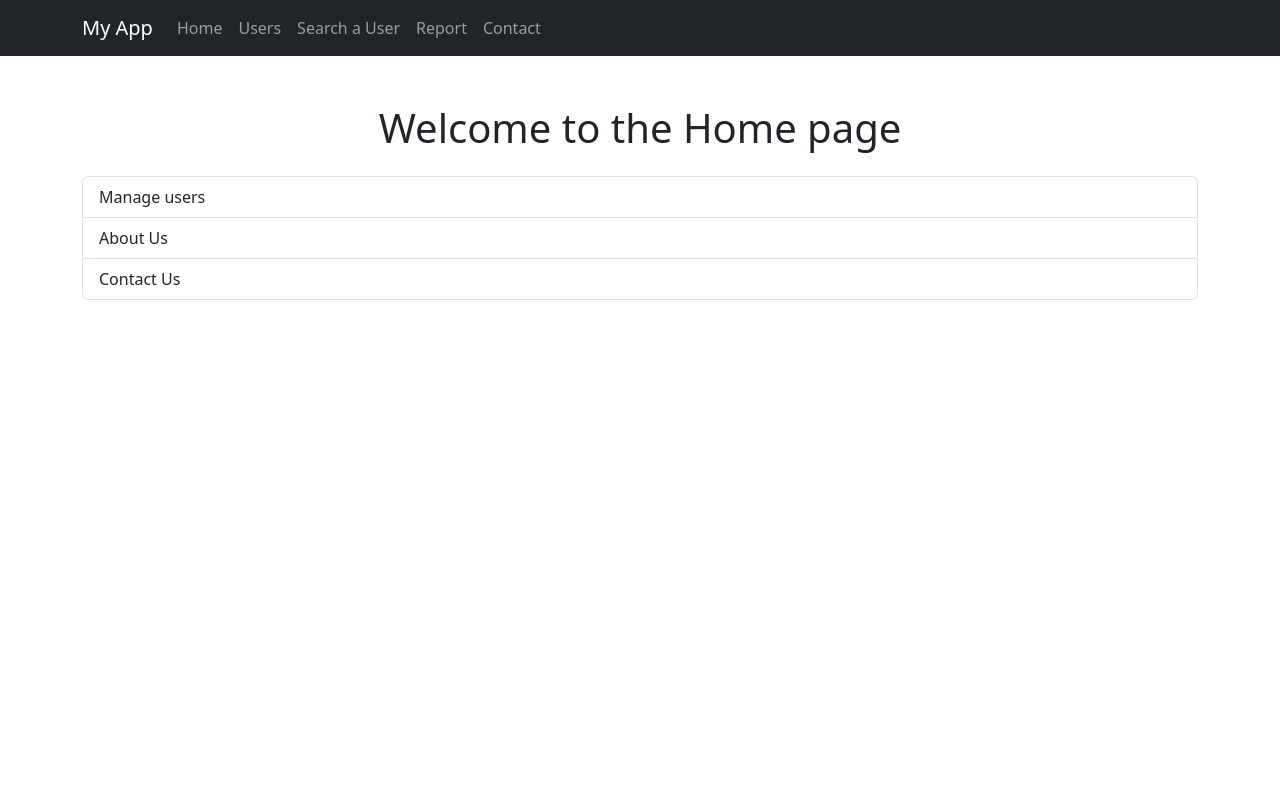
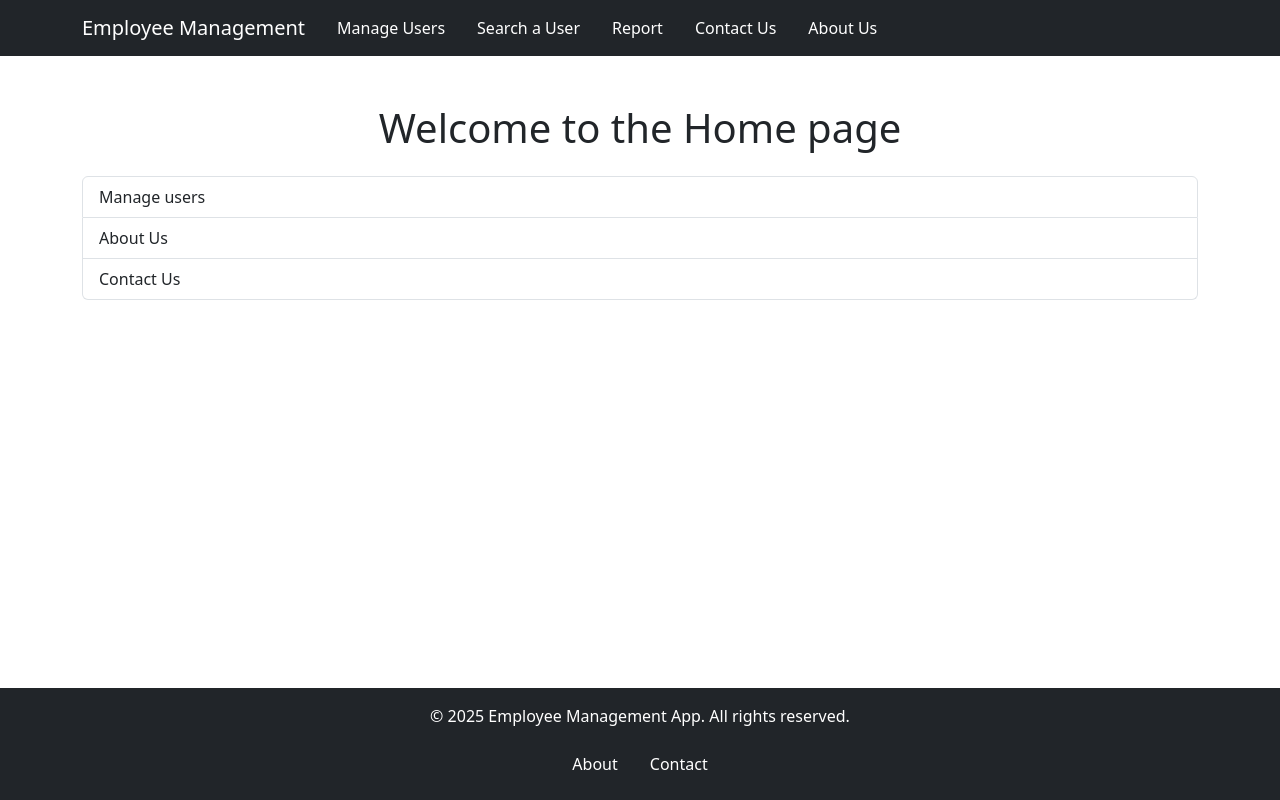
Before and after one commit to gautamcse27/crud_app, a React (Create React App) app in the folder frontend/: page / in a window 1280 px wide. Built offline with nearby package versions, Linux system fonts and the light colour scheme.

Commit message:
Update App.js

```diff
--- a/frontend/src/App.js
+++ b/frontend/src/App.js
@@ -2,72 +2,56 @@ import React from 'react';
 import { BrowserRouter as Router, Routes, Route, Link } from 'react-router-dom';
 import Home from './Home';
 import About from './About';
+import RealAbout from './RealAbout';
 import Contact from './Contact';
 import UserApp from './UserApp';
 import UserProfile from './UserProfile';
 import SearchUser from './SearchUser';
 import 'bootstrap/dist/css/bootstrap.min.css';
-
+import { Navbar, Nav, Container, Card } from "react-bootstrap";
+import './App.css';
 const App = () => {
     return (
+        <div className="d-flex flex-column min-vh-100">
         <Router>
             <nav className="navbar navbar-expand-lg navbar-dark bg-dark">
                 <div className="container">
-                    <Link to="/" className="navbar-brand">
-                        My App
-                    </Link>
-                    <button
-                        className="navbar-toggler"
-                        type="button"
-                        data-bs-toggle="collapse"
-                        data-bs-target="#navbarNav"
-                        aria-controls="navbarNav"
-                        aria-expanded="false"
-                        aria-label="Toggle navigation"
-                    >
-                        <span className="navbar-toggler-icon"></span>
-                    </button>
-                    <div className="collapse navbar-collapse" id="navbarNav">
-                        <ul className="navbar-nav">
-                            <li className="nav-item">
-                                <Link to="/" className="nav-link">
-                                    Home
-                                </Link>
-                            </li>
-                            <li className="nav-item">
-                                <Link to="/users" className="nav-link">
-                                    Users
-                                </Link>
-                            </li>
-                            <li className="nav-item">
-                                <Link to="/searchuser" className="nav-link">
-                                    Search a User
-                                </Link>
-                            </li>
-                            <li className="nav-item">
-                                <Link to="/about" className="nav-link">
-                                    Report
-                                </Link>
-                            </li>
-                            <li className="nav-item">
-                                <Link to="/contact" className="nav-link">
-                                    Contact
-                                </Link>
-                            </li>
-                        </ul>
-                    </div>
+                <Navbar.Brand href="/">Employee Management</Navbar.Brand>
+                <Navbar.Toggle aria-controls="basic-navbar-nav" />
+            <Navbar.Collapse id="basic-navbar-nav">
+            <Nav className="me-auto">
+              <Nav.Link as={Link} to="/users" style={{ color: "#FFFFFF" }}>Manage Users</Nav.Link>
+              <Nav.Link as={Link} to="/searchuser" style={{ color: "#FFFFFF" }}>Search a User</Nav.Link>
+              <Nav.Link as={Link} to="/about" style={{ color: "#FFFFFF" }}>Report</Nav.Link>
+              <Nav.Link as={Link} to="/contact" style={{ color: "#FFFFFF" }}>Contact Us</Nav.Link>
+              <Nav.Link as={Link} to="/realabout" style={{ color: "#FFFFFF" }}>About Us</Nav.Link>
+            </Nav>
+          </Navbar.Collapse>
+
                 </div>
             </nav>
-
+            <div className="flex-grow-1">
             <Routes>
                 <Route path="/" element={<Home />} />
                 <Route path="/users" element={<UserApp />} />
                 <Route path="/searchuser" element={<SearchUser/>} />
                 <Route path="/about" element={<About />} />
+                <Route path="/realabout" element={<RealAbout />} />
                 <Route path="/contact" element={<Contact />} />
                 <Route path="/users/:id" element={<UserProfile />} />
             </Routes>
+            </div>
+            <footer className="bg-dark text-white text-center py-3 mt-4">
+                    <Container>
+                        <p>&copy; {new Date().getFullYear()} Employee Management App. All rights reserved.</p>
+                        <Nav className="justify-content-center">
+                            <Nav.Link as={Link} to="/realabout" style={{ color: "#FFFFFF" }}>About</Nav.Link>
+                            <Nav.Link as={Link} to="/contact" style={{ color: "#FFFFFF" }}>Contact</Nav.Link>
+                        </Nav>
+                    </Container>
+                </footer>
         </Router>
+        </div>
     );
 };
 
```
